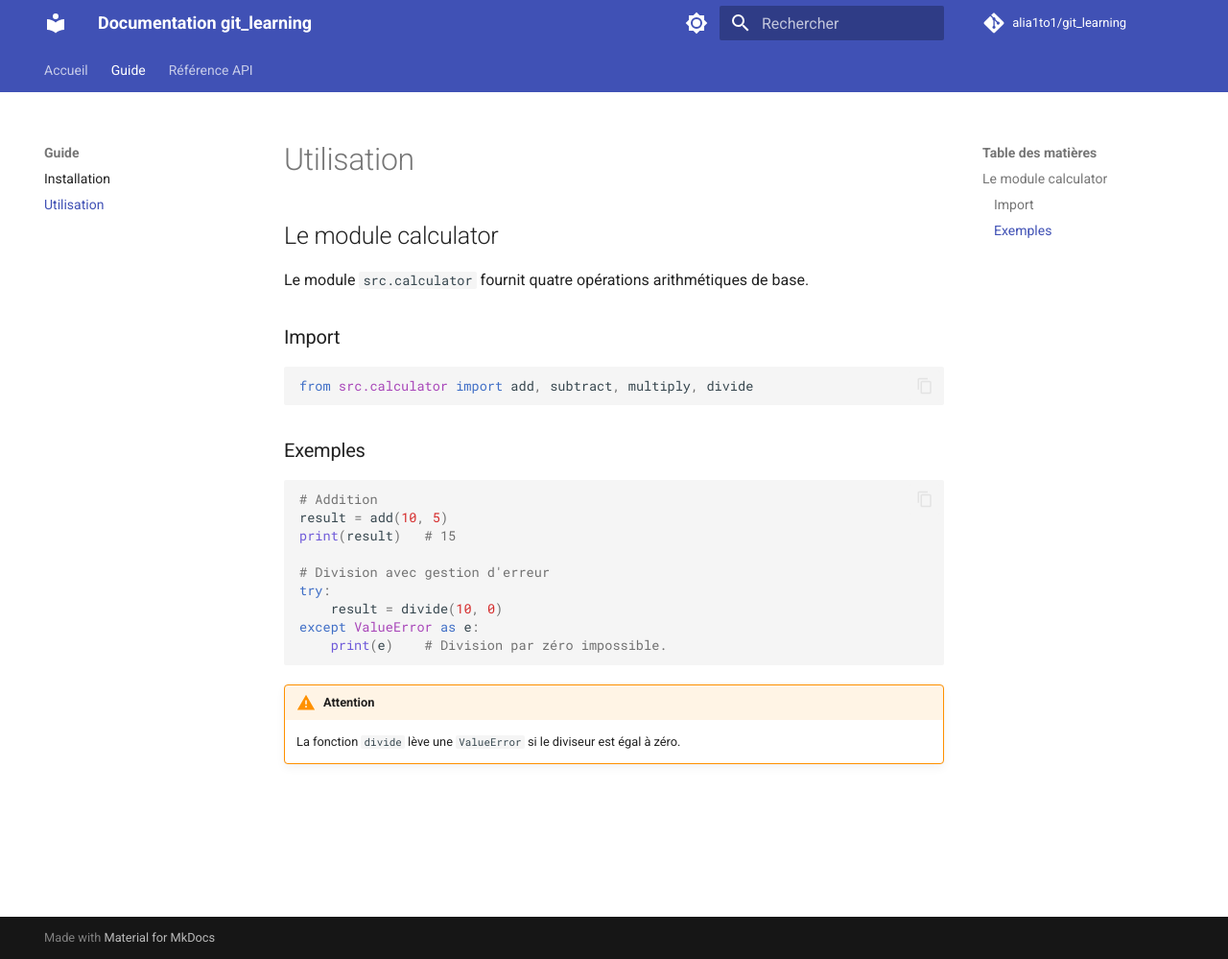
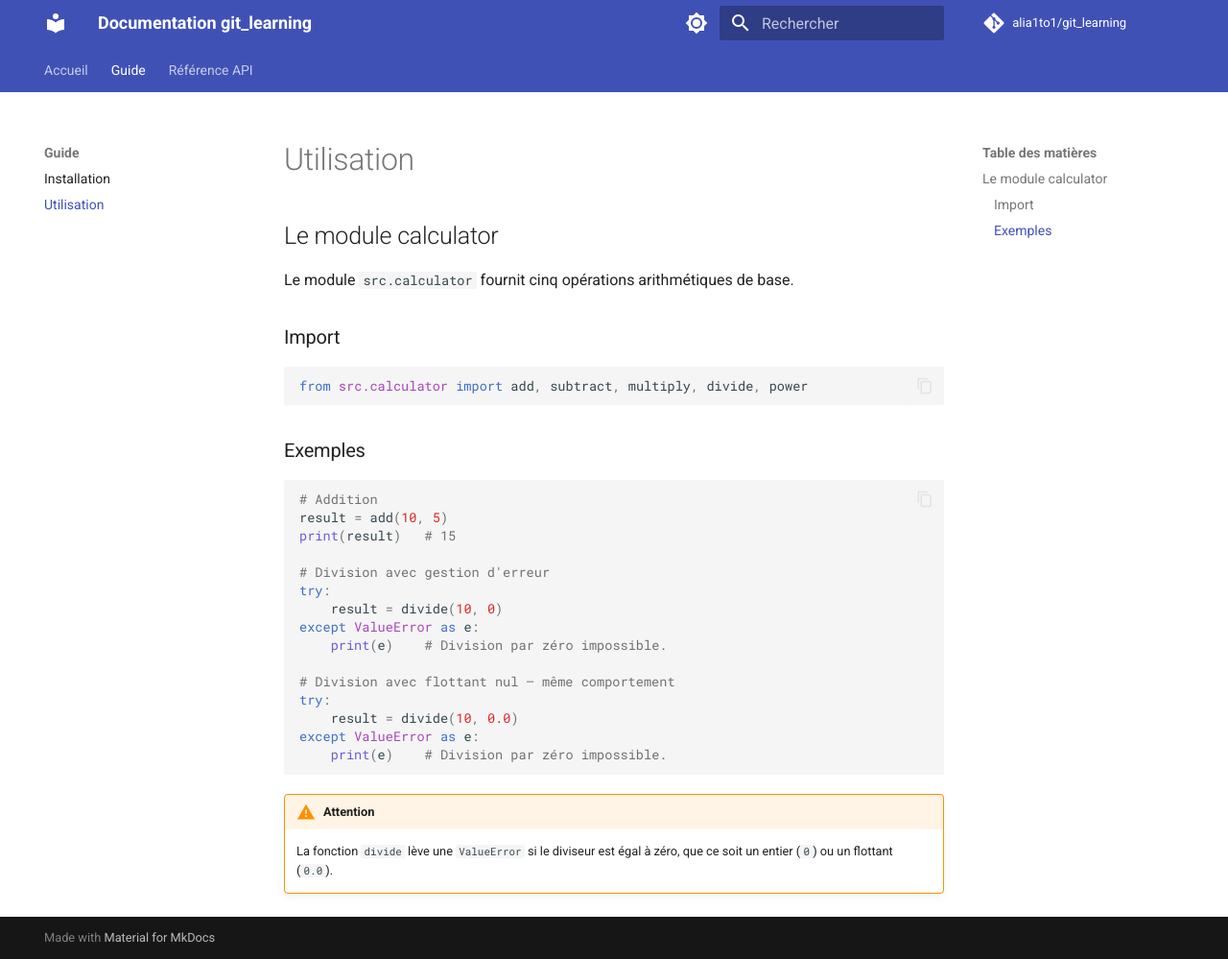
Before and after one commit to Alia-1to1code/git_learning, an MkDocs documentation site: the page built from docs/guide/utilisation.md, in a window 1280 px wide and 999 px high. Shown: the whole window at 96% size. Built offline with MkDocs 1.6.1 and Material for MkDocs 9.7.7, drawn with Linux system fonts in a browser that asks for light colours; comment, search, counter and statistics services are not loaded.

Commit message:
docs(utilisation): documenter le cas 0.0 pour divide
ref #12

````diff
--- a/docs/guide/utilisation.md
+++ b/docs/guide/utilisation.md
@@ -1,17 +1,13 @@
 # Utilisation
-
 ## Le module calculator
-
-Le module `src.calculator` fournit quatre opérations arithmétiques de base.
+Le module `src.calculator` fournit cinq opérations arithmétiques de base.
 
 ### Import
-
 ```python
-from src.calculator import add, subtract, multiply, divide
+from src.calculator import add, subtract, multiply, divide, power
 ```
 
 ### Exemples
-
 ```python
 # Addition
 result = add(10, 5)
@@ -22,7 +18,14 @@ try:
     result = divide(10, 0)
 except ValueError as e:
     print(e)    # Division par zéro impossible.
+
+# Division avec flottant nul — même comportement
+try:
+    result = divide(10, 0.0)
+except ValueError as e:
+    print(e)    # Division par zéro impossible.
 ```
 
 !!! warning "Attention"
-    La fonction `divide` lève une `ValueError` si le diviseur est égal à zéro.
+    La fonction `divide` lève une `ValueError` si le diviseur est égal à zéro,
+    que ce soit un entier (`0`) ou un flottant (`0.0`).
````
Also changed, not shown: 1 other file.
